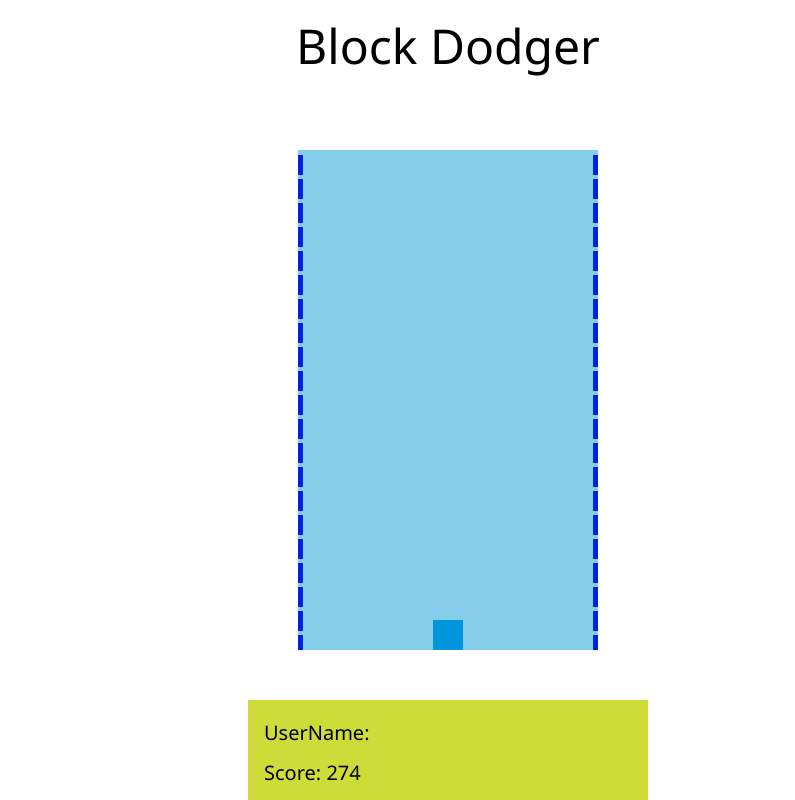
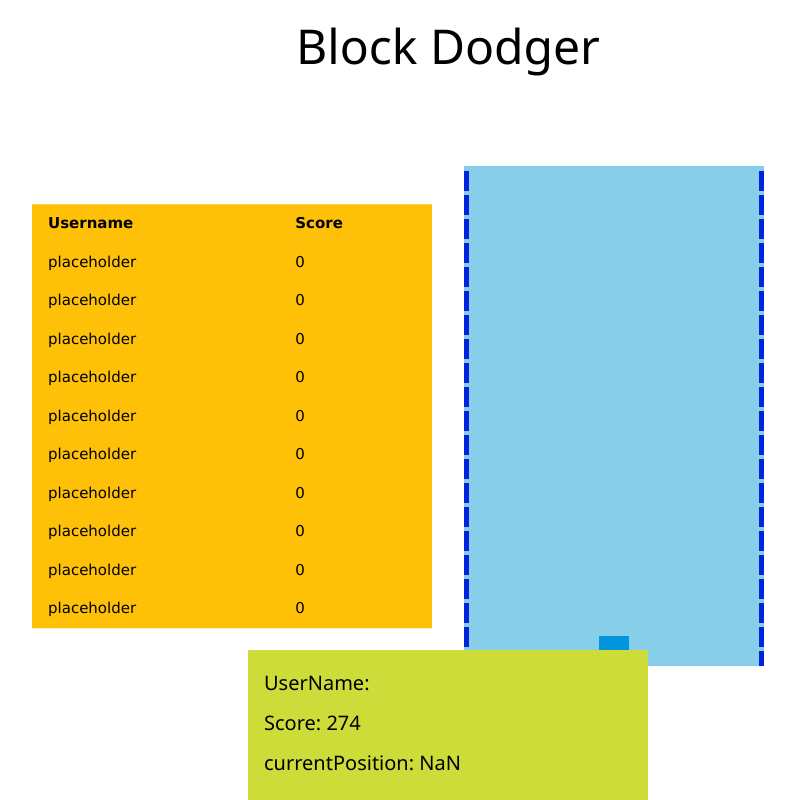
Before and after one commit to keegandsouza15/React-BD-Front-End, a React (Create React App) app: page / in a window 1280 px wide. Shown: the whole page, without its empty margins (192-987 px from the left). Built offline with nearby package versions, Linux system fonts and the light colour scheme.

Commit message:
changed layout

```diff
--- a/src/App.js
+++ b/src/App.js
@@ -1,15 +1,13 @@
 import Header from "./components/Header"
 import Game from "./components/Game"
-import PositionCard from "./components/PositionCard"
 import HighScoresTable from "./components/HighScoresTable"
 
 function App() {
   return (
     <div className="w3-container">
       <Header/>
+      <HighScoresTable/>
       <Game/>
-      {/* <HighScoresTable/>
-      <PositionCard/> */}
     </div>
   );
 }
--- a/src/components/Game.js
+++ b/src/components/Game.js
@@ -237,8 +237,10 @@ class Game extends React.Component {
     render (){
         return (
             <div>
-                <div className='w3-display-container w3-light-blue w3-display-middle' style={{width:"300px", height:"500px"}}>
-                    <canvas  className="table" id ="myCanvas" width="300" height="500"></canvas>
+                <div className='w3-container w3-display-right' style={{width:"50%", height:"100%"}}>
+                    <div className='w3-display-container w3-light-blue w3-display-left w3-margin' style={{width:"300px", height:"500px"}}>
+                        <canvas  className="table" id ="myCanvas" width="300" height="500"></canvas>
+                    </div>
                 </div>
                 <ScoreCard score={this.state.score}/>
             </div>
--- a/src/components/HighScoresTable.js
+++ b/src/components/HighScoresTable.js
@@ -1,8 +1,8 @@
 const HighScoreTable = () => {
 
     return (
-        <div className='w3-container w3-display-right' style={{width:"750px", height:"100%"}}>
-            <div className='w3-display-container w3-amber w3-display-middle' style={{width:"400px"}}>
+        <div className='w3-container w3-display-left' style={{width:"50%", height:"100%"}}>
+            <div className='w3-display-container w3-amber w3-display-right w3-margin' style={{width:"400px"}}>
                 <table className="w3-table">
                     <tr>
                         <th>Username</th>
--- a/src/components/PositionCard.jsx
+++ /dev/null
@@ -1,9 +0,0 @@
-const PositionCard = () => {
-    return (
-        <div className='w3-container w3-display-left w3-display- w3-container w3-purple'style={{height:"100px", width:"400px"}} >
-        <h4>Your Current Position: test </h4>
-    </div>
-    )
-}
-
-export default PositionCard;
--- a/src/components/ScoreCard.js
+++ b/src/components/ScoreCard.js
@@ -1,10 +1,10 @@
-const ScoreCard = ({username, score}) => {
+const ScoreCard = ({username, score, currentPosition}) => {
 
     return (
-        <div className='w3-display-bottommiddle w3-container w3-lime w3-padding'style={{height:"100px", width:"400px"}} >
+        <div className='w3-display-bottommiddle w3-container w3-lime w3-padding'style={{height:"150px", width:"400px"}} >
             <h4>UserName: {username}</h4>
             <h4>Score: {score}</h4>
-
+            <h4>currentPosition: {currentPosition}</h4>
         </div>
 
     )
@@ -12,6 +12,7 @@ const ScoreCard = ({username, score}) => {
 
 ScoreCard.defaultProps = {
     username: "",
-    score: 0
+    score: 0,
+    currentPosition: NaN
 }
 export default ScoreCard
```
